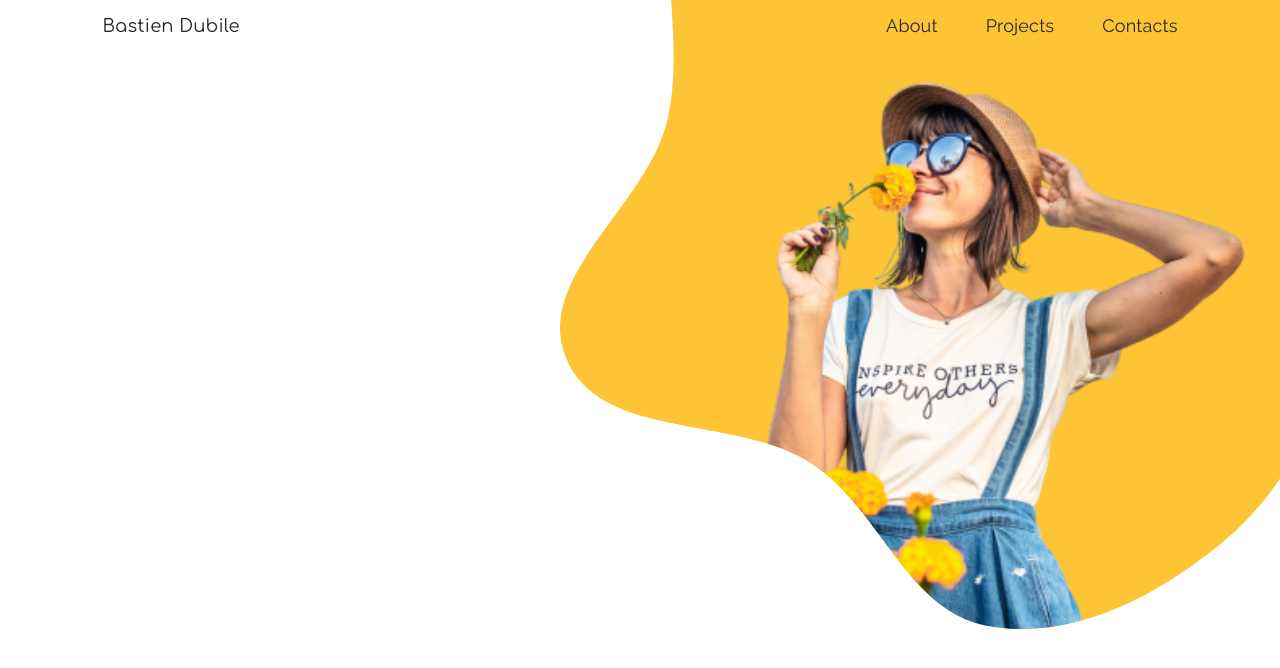
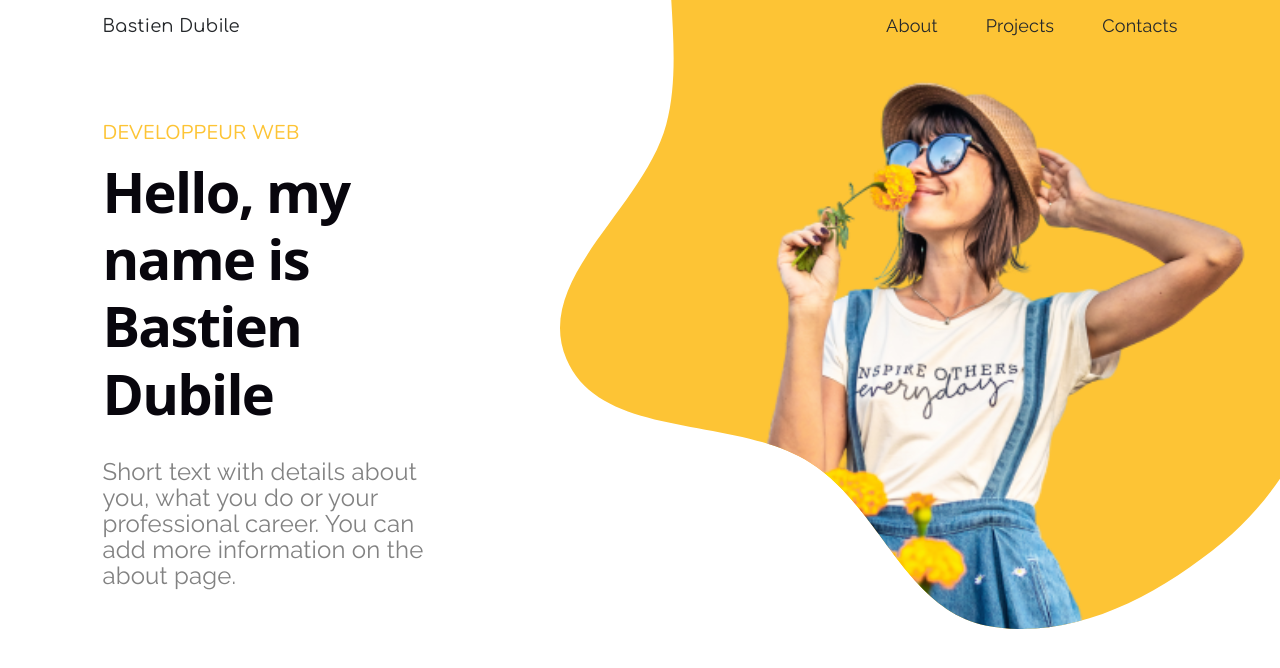
Before and after one commit to Tyzing/portfolio-web-efrei, a React (Vite) app: page / in a window 1280 px wide. Shown: the top 668 px of the page. Built offline with nearby package versions, Linux system fonts and the light colour scheme.

Commit message:
Ajout de nouvelle police + tittle du Heros

```diff
--- a/package.json
+++ b/package.json
@@ -11,7 +11,10 @@
   },
   "dependencies": {
     "@fontsource/comfortaa": "^5.2.8",
+    "@fontsource/nunito": "^5.2.7",
+    "@fontsource/poppins": "^5.2.7",
     "@fontsource/raleway": "^5.2.8",
+    "@fontsource/roboto": "^5.2.10",
     "react": "^19.2.6",
     "react-dom": "^19.2.6"
   },
--- a/src/App.jsx
+++ b/src/App.jsx
@@ -3,7 +3,11 @@ import { Header, Button, Footer, Heros, ItemProject, ListProject, NavBar } from
 function App() {
   return (
     <div className="bg-[url('/image-accueil.svg')] bg-no-repeat bg-right-top bg-auto min-h-screen">
-      <Header />
+      <div className="mx-[8%]">
+        <Header />
+        <Heros />
+      </div>
+
     </div>
   );
 }
--- a/src/components/Heros.jsx
+++ b/src/components/Heros.jsx
@@ -1,6 +1,11 @@
 function Heros() {
   return (
-    <div>
+    <div className="w-[33%] flex flex-col gap-[12px] mt-[64px]">
+      <p className="font-nunito text-[20px] text-yellow">DEVELOPPEUR WEB</p>
+      <div className="flex flex-col gap-[32px]">
+        <h1 className="font-poppins font-bold text-[64px] leading-[1.2] text-charcoal m-0">Hello,  my name is Bastien Dubile</h1>
+        <p className="font-raleway text-[24px] text-gray">Short text with details about you, what you do or your professional career. You can add more information on the about page.</p>
+      </div>
     </div>
   )
 }
--- a/src/components/NavBar.jsx
+++ b/src/components/NavBar.jsx
@@ -1,6 +1,6 @@
 function NavBar() {
   return (
-    <nav className="flex items-center justify-between mx-[8%] py-[12px]">
+    <nav className="flex items-center justify-between py-[12px]">
       <span className="font-comfortaa text-[18px] text-charcoal">
         Bastien Dubile
       </span>
--- a/src/index.css
+++ b/src/index.css
@@ -2,8 +2,12 @@
 
 @theme {
   --color-charcoal: #25282B;
+  --color-yellow: #FDC435;
+  --color-gray: #828282;
   --font-comfortaa: 'Comfortaa', cursive;
   --font-raleway: 'Raleway', sans-serif;
+  --font-poppins: 'Poppins', sans-serif;
+  --font-nunito: 'Nunito', sans-serif;
 }
 
 :root {
@@ -65,14 +69,12 @@ body {
 h1,
 h2 {
   font-family: var(--heading);
-  font-weight: 500;
   color: var(--text-h);
 }
 
 h1 {
   font-size: 56px;
   letter-spacing: -1.68px;
-  margin: 32px 0;
   @media (max-width: 1024px) {
     font-size: 36px;
     margin: 20px 0;
--- a/src/main.jsx
+++ b/src/main.jsx
@@ -2,6 +2,9 @@ import { StrictMode } from 'react'
 import { createRoot } from 'react-dom/client'
 import '@fontsource/comfortaa'
 import '@fontsource/raleway'
+import '@fontsource/nunito'
+import '@fontsource/poppins'
+import '@fontsource/roboto'
 import './index.css'
 import App from './App.jsx'
 
```
Also changed, not shown: 1 other file (tests, documents, lock files or other folders).
